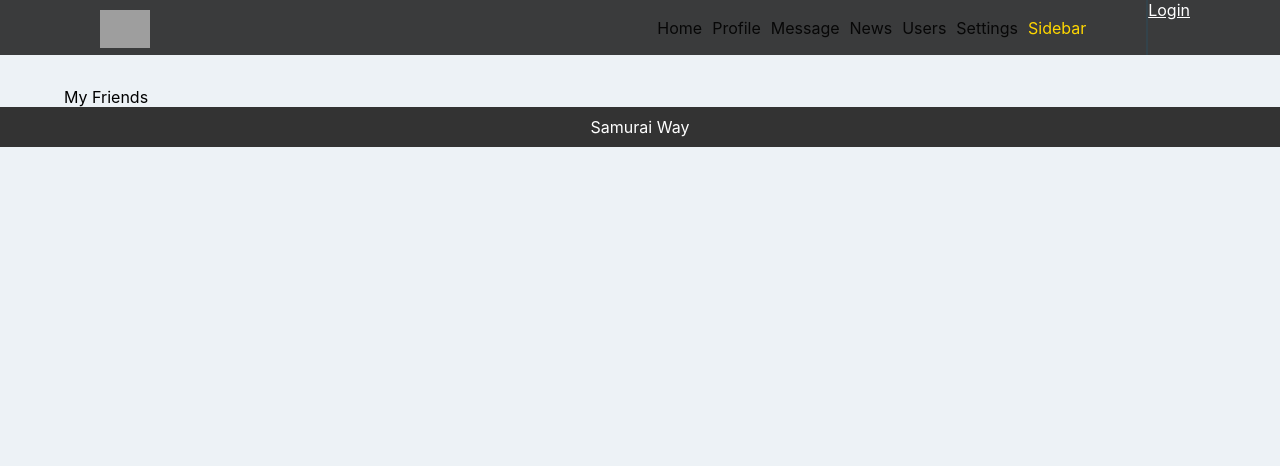
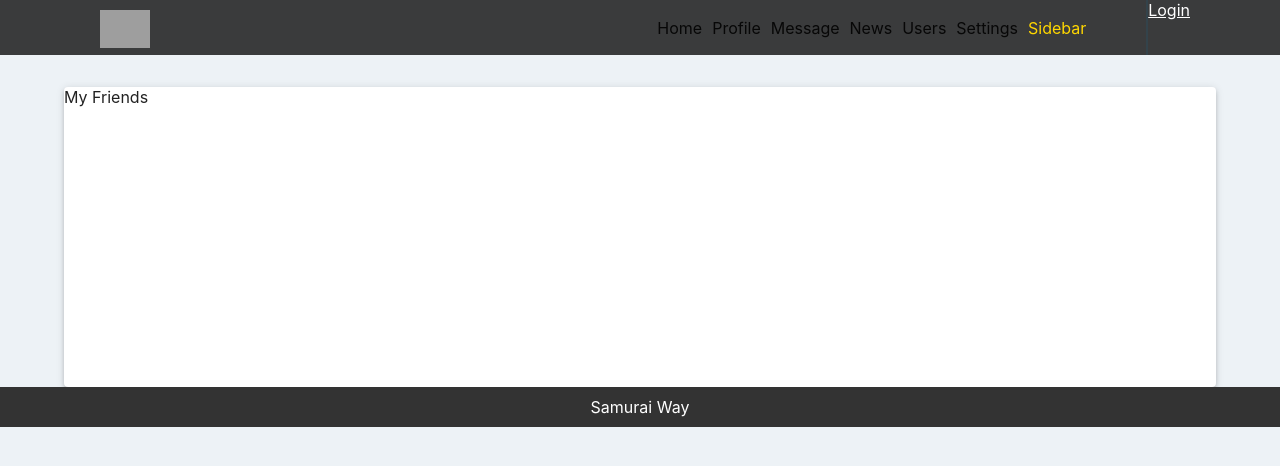
Before and after one commit to Alex-Fes/samurayway, a React (Create React App) app: page /#/sidebar in a window 1280 px wide. Shown: the top 466 px of the page. Built offline with nearby package versions, Linux system fonts and the light colour scheme; no server answers; grey boxes are pictures that could not be loaded.

Commit message:
refactor: add Paper to Sidebar.tsx

```diff
--- a/src/Components/Sidebar/Sidebar.tsx
+++ b/src/Components/Sidebar/Sidebar.tsx
@@ -1,7 +1,15 @@
 import React from 'react'
 
+import { Paper } from '@mui/material'
+
 const Sidebar = () => {
-  return <div> My Friends</div>
+  return (
+    <div>
+      <Paper elevation={3} sx={{ width: '100%', height: '300px' }}>
+        My Friends
+      </Paper>
+    </div>
+  )
 }
 
 export default Sidebar
```
